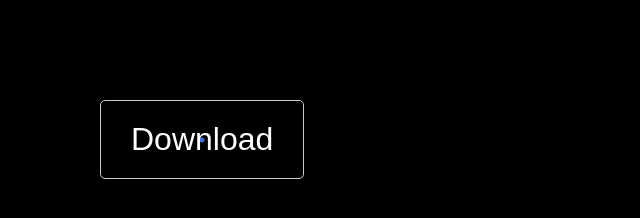
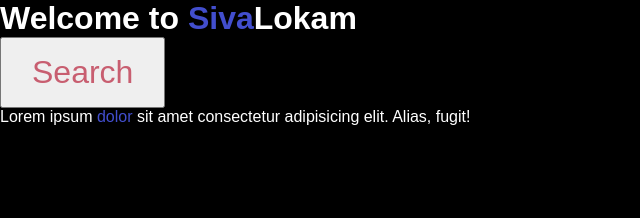
Before and after one commit to krishnalokam/sheryians_coding_school, a plain HTML site: page CSS/tailwindcss/index.html in a window 1280 px wide. Shown: the whole page, without its empty margins (0-640 px from the left). Drawn offline with Linux system fonts and the light colour scheme.

Commit message:
css variables

```diff
--- a/CSS/tailwindcss/index.html
+++ b/CSS/tailwindcss/index.html
@@ -7,6 +7,11 @@
     <title>Tailwind css</title>
   </head>
   <body>
-    <button>Download</button>
+    <h1>Welcome to <span>Siva</span>Lokam</h1>
+    <button>Search</button>
+    <p>
+      Lorem ipsum <span>dolor</span> sit amet consectetur adipisicing elit.
+      Alias, fugit!
+    </p>
   </body>
 </html>
--- a/CSS/tailwindcss/style.css
+++ b/CSS/tailwindcss/style.css
@@ -1,3 +1,10 @@
+:root {
+  --pure-white: #fff;
+  --king: rgb(66, 78, 205);
+  --queen: rgb(200, 94, 112);
+  --pad-btn: 15px 30px;
+}
+
 * {
   margin: 0;
   padding: 0;
@@ -9,42 +16,18 @@ body {
   width: 100%;
   background-color: #000;
   font-family: Arial, Helvetica, sans-serif;
+  color: var(--pure-white);
 }
-body {
-  background-color: #000;
-}
-button {
-  padding: 20px 30px;
-  border: 1px solid #ccc;
-  border-radius: 5px;
-  font-size: 32px;
-  margin: 100px;
-  background: transparent;
-  color: white;
-  position: relative;
-  overflow: hidden;
-  z-index: 2;
+h1 span {
+  color: var(--king);
 }
 
-button::after {
-  content: "";
-  height: 5px;
-  width: 5px;
-  border-radius: 50%;
+button {
+  color: var(--queen);
+  padding: var(--pad-btn);
+  font-size: 32px;
+}
 
-  background-color: royalblue;
-  overflow: hidden;
-  left: 50%;
-  top: 50%;
-  transform: translate(-50%, -50%);
-
-  position: absolute;
-
-  z-index: -1;
-
-  /* transform: translate(-50%, -50%); */
+p span {
+  color: var(--king);
 }
-button:hover::after {
-  transform: translate(-50%, -50%) scale(100);
-  transition: all ease 2s;
-}
```
